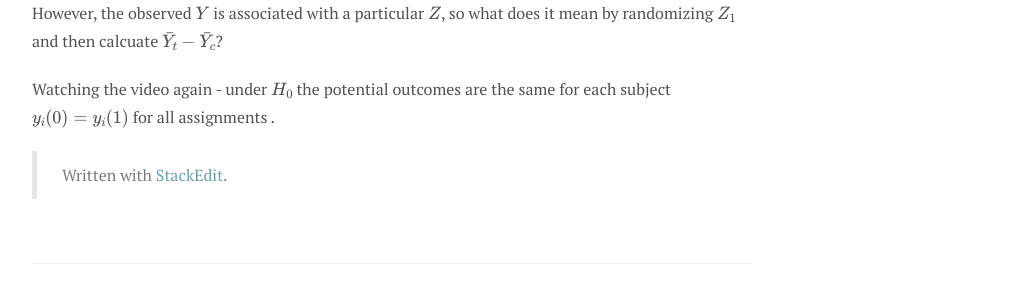
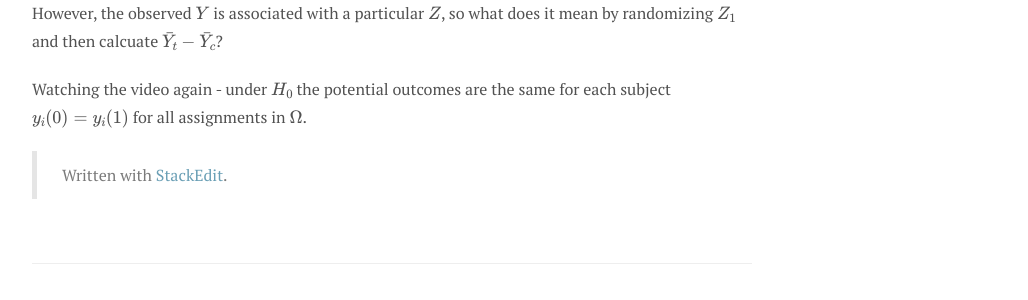
Before and after one commit to andylikescodes/andylikescodes.github.io, a Jekyll site: the page built from _posts/2020-07-28-Testing-Null-Hypothesis-For-Treatment-Effects.md, in a window 1280 px wide and 1178 px high. Shown: the part 565-865 px from the top of the window, without its empty margins (248-1276 px from the left). Built offline with Jekyll 4.4.1, drawn with Linux system fonts in a browser that asks for light colours; nearby versions of some CDN libraries; formulas are drawn with MathJax 3; comment, search, counter and statistics services are not loaded.

Commit message:
_posts/2020-07-28-Testing-Null-Hypothesis-For-Treatment-Effects.md updated from https://stackedit.io/

```diff
--- a/_posts/2020-07-28-Testing-Null-Hypothesis-For-Treatment-Effects.md
+++ b/_posts/2020-07-28-Testing-Null-Hypothesis-For-Treatment-Effects.md
@@ -13,12 +13,14 @@ $\bar{Y}_t - \bar{Y}_c$ is the average effect under the treated subjects and the
 
 Should I consider this distribution as the $H_0$ distribution? Assuming there is no treatment effect? However, the observed $Y$ is associated with a particular $Z$, so what does it mean by randomizing $Z_1$ and then calcuate $\bar{Y}_t - \bar{Y}_c$?
 
-Watching the video again - under $H_0$ the potential outcomes are the same for each subject $y_i(0) = y_i(1)$ for all assignments .
+Watching the video again - under $H_0$ the potential outcomes are the same for each subject $y_i(0) = y_i(1)$ for all assignments in $\Omega$.
+
+
 
 
 
 > Written with [StackEdit](https://stackedit.io/).
 <!--stackedit_data:
-eyJoaXN0b3J5IjpbLTY3NjIzNTc4LC0xOTUzNDEzODY0LDIwMD
+eyJoaXN0b3J5IjpbNTY2MjA2NjM4LC0xOTUzNDEzODY0LDIwMD
 c0NTUzMjUsLTIwNjk3MDg1NDVdfQ==
 -->
```
